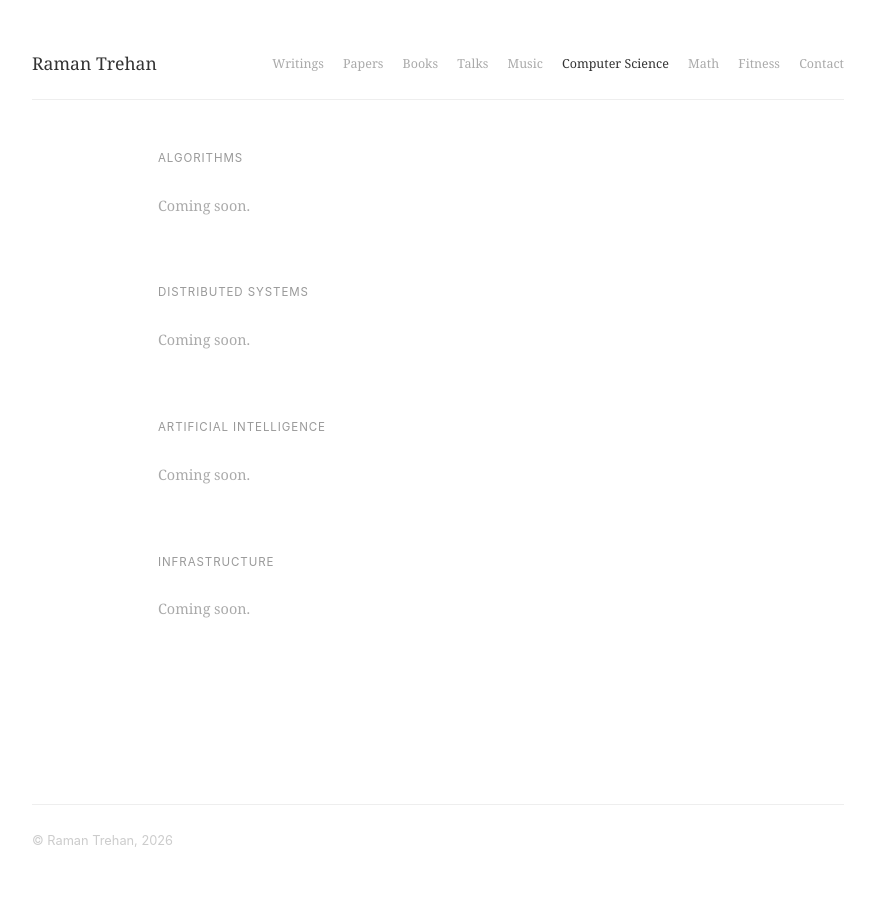
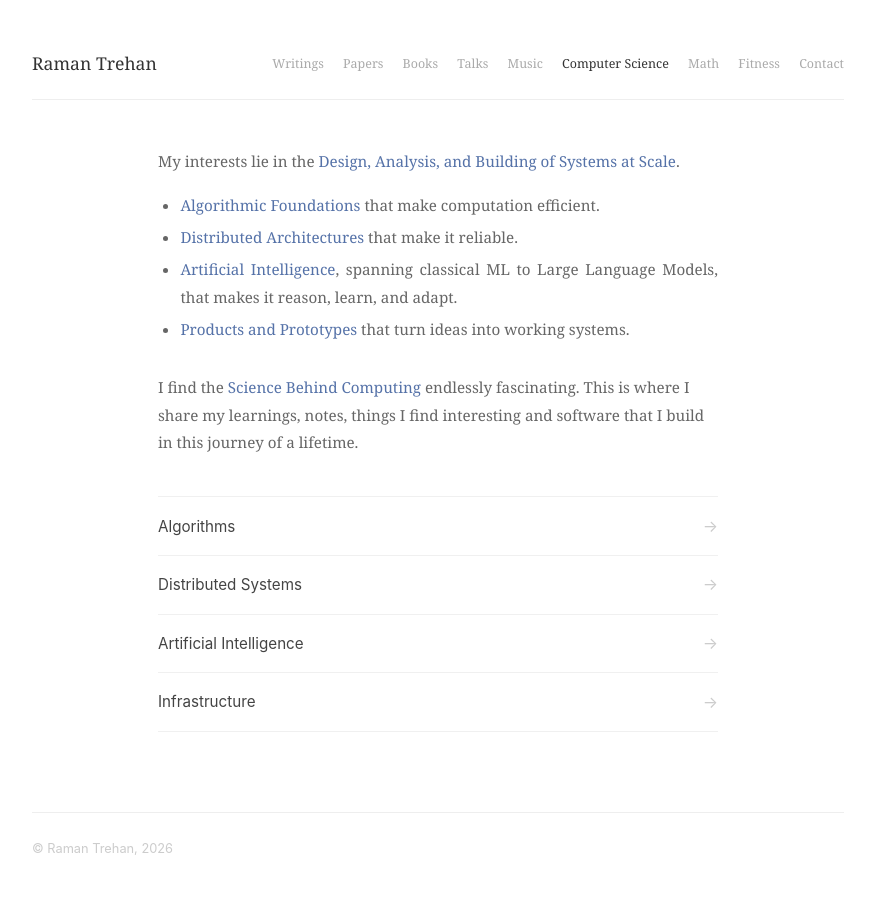
Before and after one commit to ramandeeptrehan/ramandeeptrehan.github.io, a Jekyll site: the page built from cs/index.html, in a window 1280 px wide. Shown: the whole page, without its empty margins (202-1077 px from the left). Built offline with Jekyll 4.4.1, drawn with Linux system fonts in a browser that asks for light colours.

Commit message:
Update CS page intro with expanded scope and structured bullet points
Co-Authored-By: Claude Sonnet 4.6 <noreply@anthropic.com>

```diff
--- a/assets/css/style.css
+++ b/assets/css/style.css
@@ -66,6 +66,63 @@ nav a:hover {
 
 nav a.active {
   color: #333;
+}
+
+/* CS Intro List */
+.cs-intro-list {
+  list-style: disc;
+  padding-left: 1.4rem;
+  margin: 0.6rem 0 0;
+}
+
+.cs-intro-list li {
+  font-size: 0.95rem;
+  color: #666;
+  padding: 0.15rem 0;
+  font-family: Georgia, serif;
+  line-height: 1.8;
+}
+
+/* CS Topics */
+.cs-topics {
+  list-style: none;
+  padding: 0;
+  margin: 0;
+}
+
+.cs-topics li {
+  border-bottom: 1px solid #f0f0f0;
+}
+
+.cs-topics li:first-child {
+  border-top: 1px solid #f0f0f0;
+}
+
+.cs-topics a {
+  display: flex;
+  justify-content: space-between;
+  align-items: center;
+  padding: 0.9rem 0;
+  font-size: 0.95rem;
+  color: #444;
+  text-decoration: none;
+  font-family: -apple-system, BlinkMacSystemFont, sans-serif;
+  transition: color 0.15s;
+}
+
+.cs-topics a:hover {
+  color: #5572a8;
+}
+
+.cs-arrow {
+  color: #ccc;
+  font-size: 1rem;
+  transition: color 0.15s, transform 0.15s;
+}
+
+.cs-topics a:hover .cs-arrow {
+  color: #5572a8;
+  transform: translateX(3px);
 }
 
 /* Subnav */
--- a/cs/index.html
+++ b/cs/index.html
@@ -4,25 +4,21 @@ title: Computer Science
 ---
 
 <div class="talks-page">
+  <p class="music-body">My interests lie in the <span style="color: #5572a8;">Design, Analysis, and Building of Systems at Scale</span>.</p>
 
-  <div class="music-section">
-    <p class="music-label">Algorithms</p>
-    <p class="empty-state">Coming soon.</p>
-  </div>
+  <ul class="cs-intro-list">
+    <li><span style="color: #5572a8;">Algorithmic Foundations</span> that make computation efficient.</li>
+    <li><span style="color: #5572a8;">Distributed Architectures</span> that make it reliable.</li>
+    <li><span style="color: #5572a8;">Artificial Intelligence</span>, spanning classical ML to Large Language Models, that makes it reason, learn, and adapt.</li>
+    <li><span style="color: #5572a8;">Products and Prototypes</span> that turn ideas into working systems.</li>
+  </ul>
 
-  <div class="music-section">
-    <p class="music-label">Distributed Systems</p>
-    <p class="empty-state">Coming soon.</p>
-  </div>
+  <p class="music-body" style="margin-top: 1.8rem;">I find the <span style="color: #5572a8;">Science Behind Computing</span> endlessly fascinating. This is where I share my learnings, notes, things I find interesting and software that I build in this journey of a lifetime.</p>
 
-  <div class="music-section">
-    <p class="music-label">Artificial Intelligence</p>
-    <p class="empty-state">Coming soon.</p>
-  </div>
-
-  <div class="music-section">
-    <p class="music-label">Infrastructure</p>
-    <p class="empty-state">Coming soon.</p>
-  </div>
-
+  <ul class="cs-topics" style="margin-top: 2.5rem;">
+    <li><a href="/cs/algorithms/">Algorithms <span class="cs-arrow">→</span></a></li>
+    <li><a href="/cs/distributed-systems/">Distributed Systems <span class="cs-arrow">→</span></a></li>
+    <li><a href="/cs/ai/">Artificial Intelligence <span class="cs-arrow">→</span></a></li>
+    <li><a href="/cs/infrastructure/">Infrastructure <span class="cs-arrow">→</span></a></li>
+  </ul>
 </div>
```
Also changed, not shown: 1 other file.
